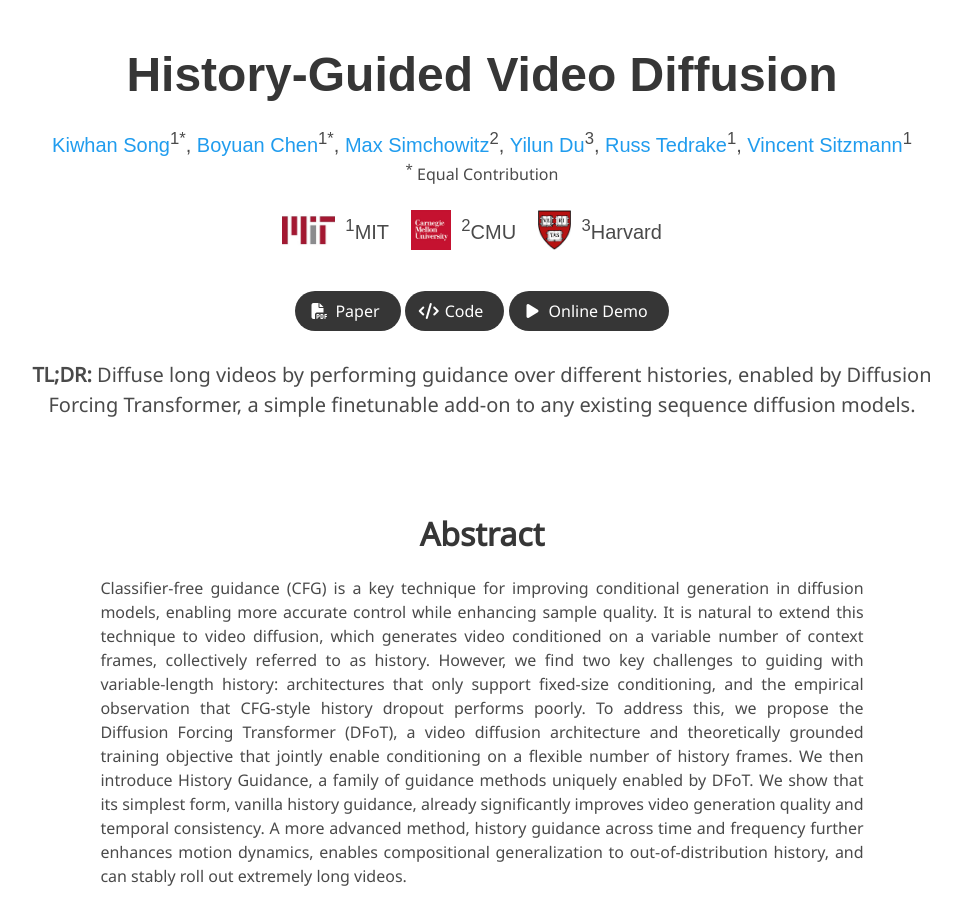
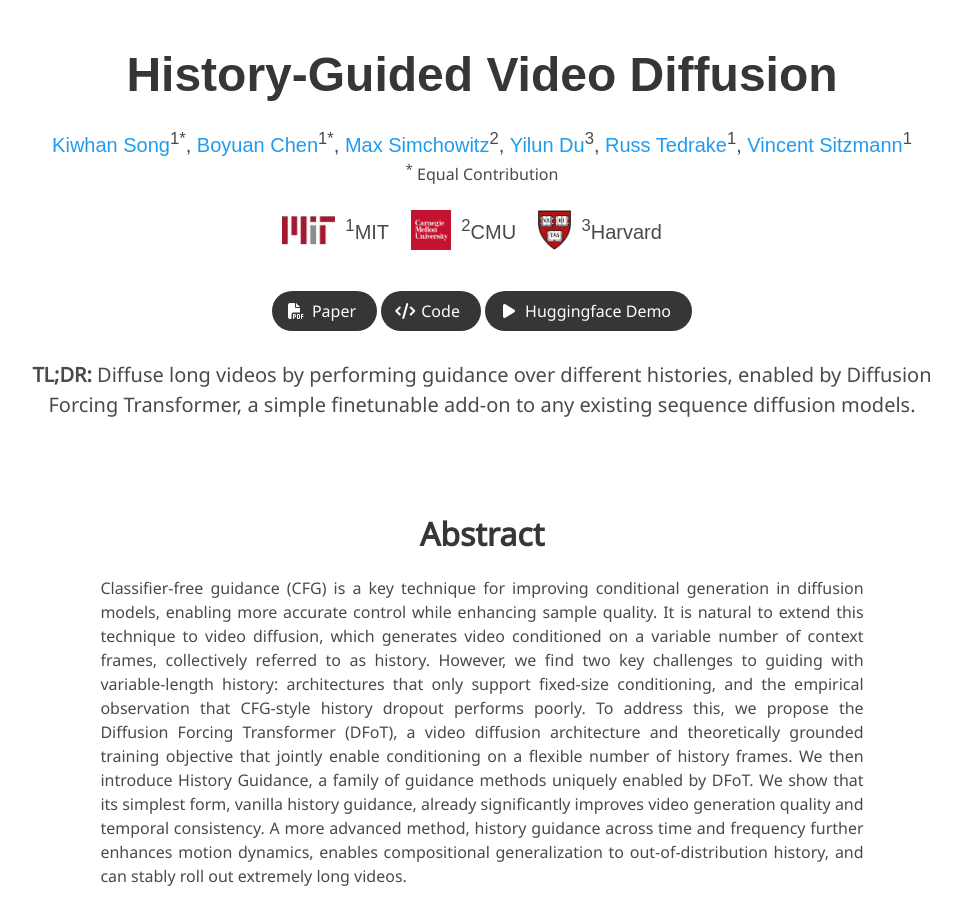
Before and after one commit to buoyancy99/history-guidance, a plain HTML site: page index.html in a window 1280 px wide. Shown: the top 903 px of the page, without its empty margins (158-1119 px from the left). Drawn offline with nearby package versions, Linux system fonts and the light colour scheme; some icons are missing; a web font is replaced by a local one.

Commit message:
update hf demo name

```diff
--- a/index.html
+++ b/index.html
@@ -163,7 +163,7 @@
                       <span class="icon">
                         <i class="fas fa-play"></i>
                       </span>
-                      <span>Online Demo</span>
+                      <span>Huggingface Demo</span>
                     </a>
                   </span>
                   <!-- <span class="link-block">
```
